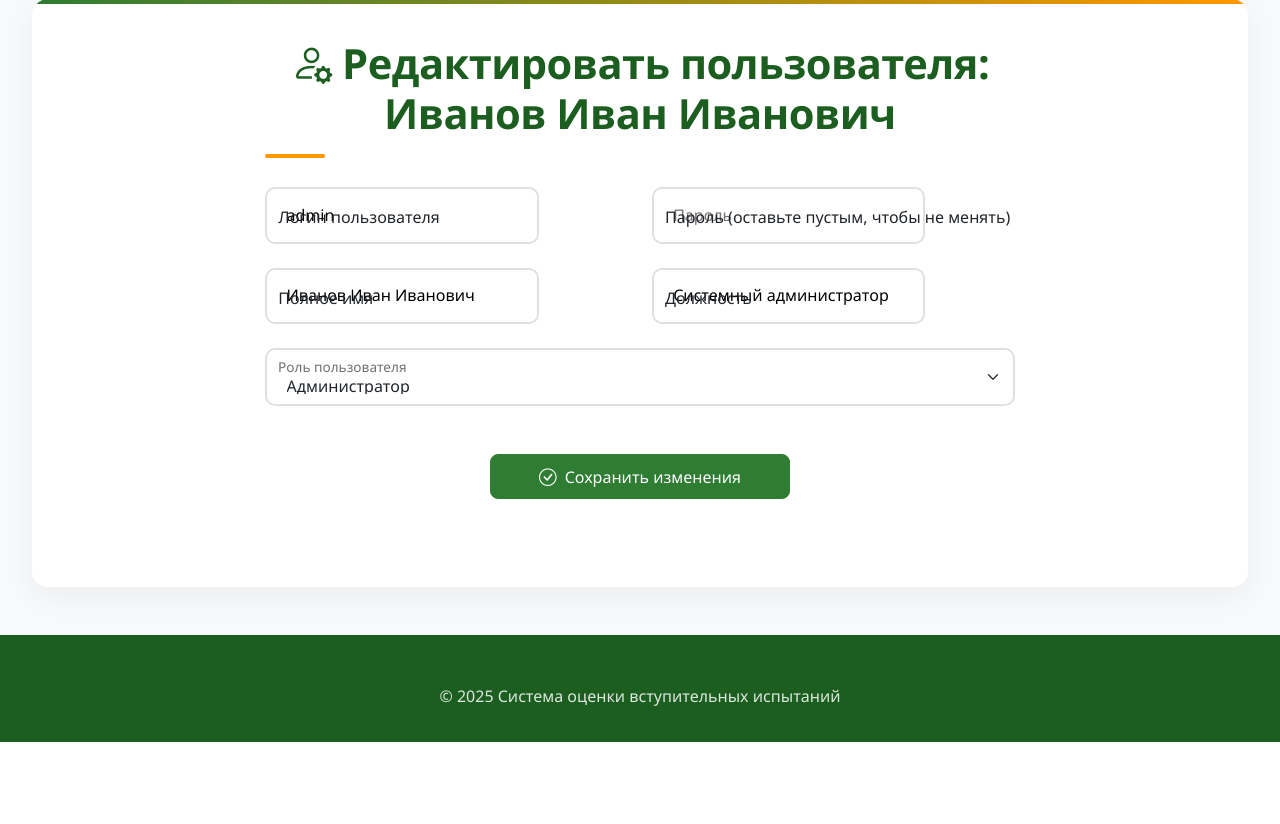
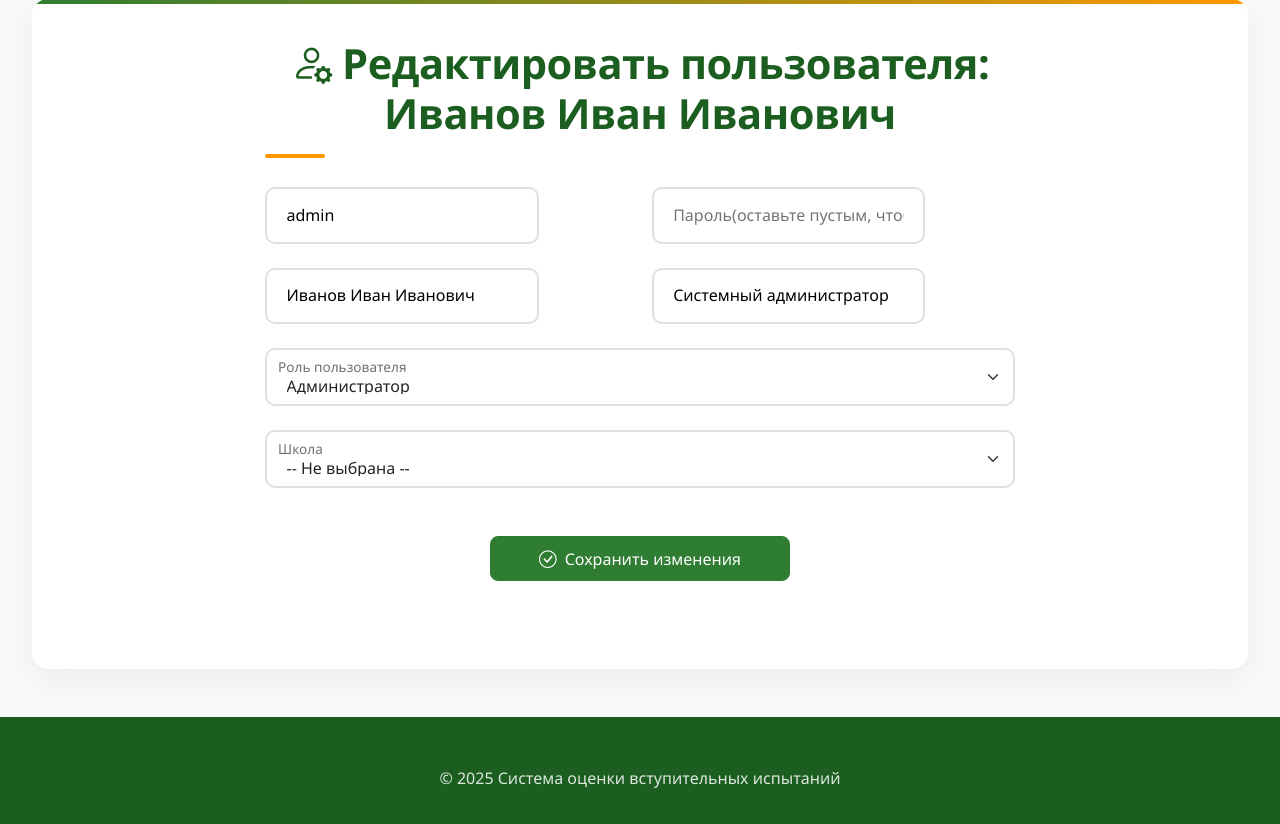
Before and after one commit to ikrivezhenko/exam, a Flask app: page /edit_user/1 in a window 1280 px wide. Shown: the part 145-969 px from the top of the page. Before the commit the page ends 887 px from the top, so only its background shows below. Run offline with Flask 3, Linux system fonts and the light colour scheme; a user stored in the database is signed in; some libraries are stand-ins or nearby versions.

Commit message:
улучшена верстка

```diff
--- a/app/templates/edit_user.html
+++ b/app/templates/edit_user.html
@@ -15,31 +15,37 @@
                             <div class="col-md-6">
                                 <div class="form-floating">
                                     {{ form.username(class="form-control-elegant", placeholder="Логин") }}
-                                    <label>Логин пользователя</label>
+
                                 </div>
                             </div>
                             <div class="col-md-6">
                                 <div class="form-floating">
-                                    {{ form.password(class="form-control-elegant", placeholder="Пароль") }}
-                                    <label>Пароль (оставьте пустым, чтобы не менять)</label>
+                                    {{ form.password(class="form-control-elegant", placeholder="Пароль(оставьте пустым, чтобы не менять)") }}
+
                                 </div>
                             </div>
                             <div class="col-md-6">
                                 <div class="form-floating">
                                     {{ form.full_name(class="form-control-elegant", placeholder="ФИО") }}
-                                    <label>Полное имя</label>
+
                                 </div>
                             </div>
                             <div class="col-md-6">
                                 <div class="form-floating">
                                     {{ form.position(class="form-control-elegant", placeholder="Должность") }}
-                                    <label>Должность</label>
+
                                 </div>
                             </div>
                             <div class="col-12">
                                 <div class="form-floating">
                                     {{ form.role(class="form-control-elegant form-select") }}
                                     <label>Роль пользователя</label>
+                                </div>
+                            </div>
+                            <div class="col-12">
+                                <div class="form-floating">
+                                    {{ form.school_id(class="form-control-elegant form-select") }}
+                                    <label>Школа</label>
                                 </div>
                             </div>
                         </div>
```
Also changed, not shown: app/templates/add_user.html (+4 -4 lines), instance/exam_system.db.
